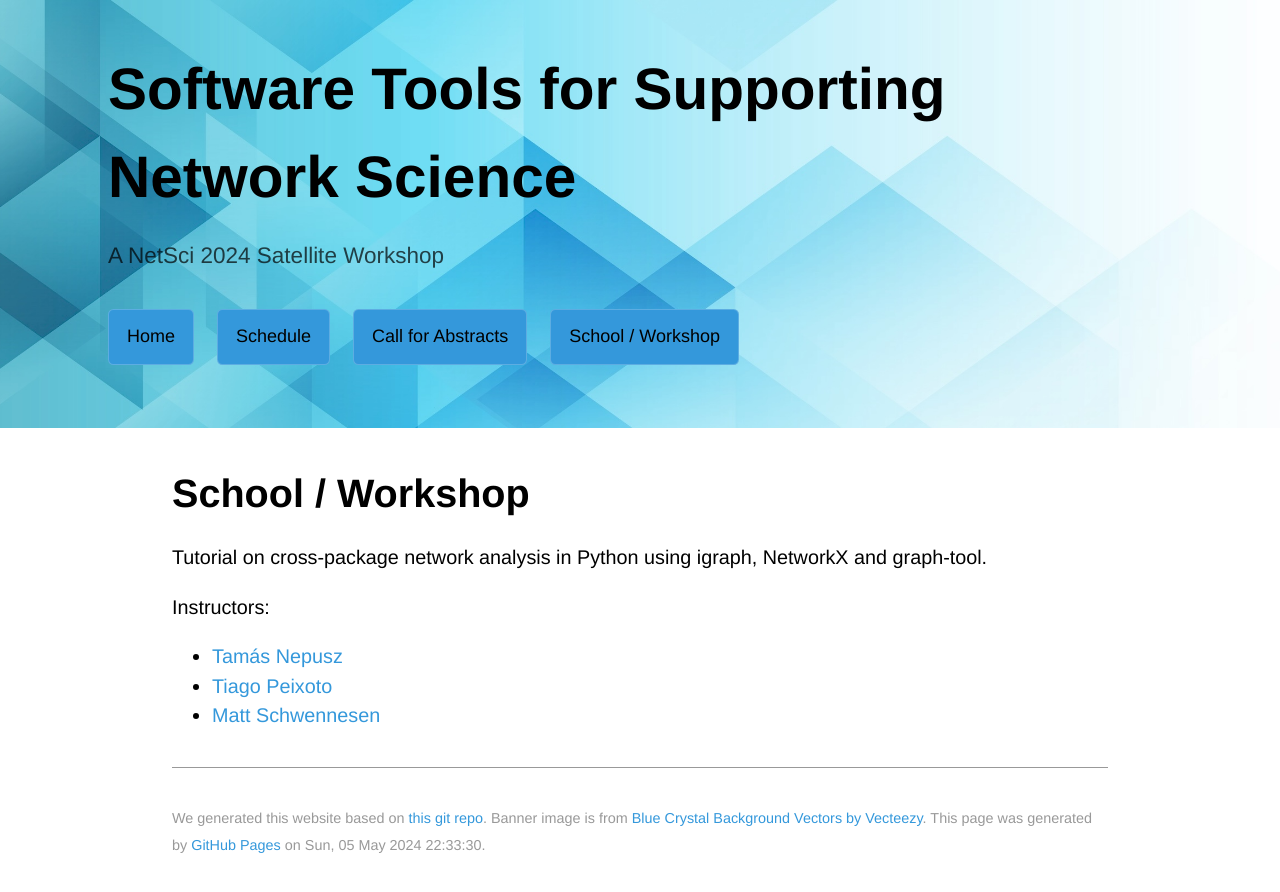
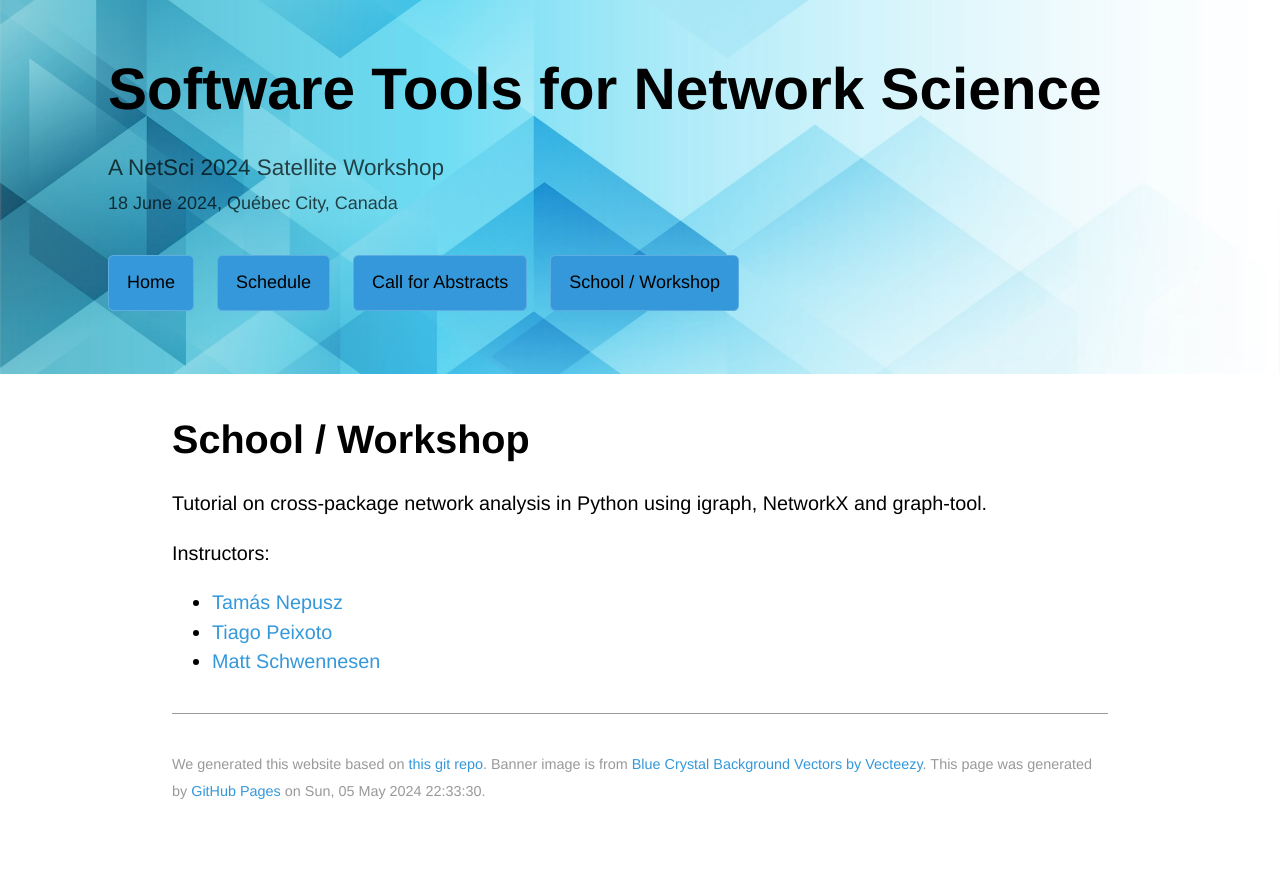
Before and after one commit to nas-col/netsci.nascol.net, a Jekyll site: the page built from school.md, in a window 1280 px wide. Shown: the top 892 px of the page. Built offline with Jekyll 4.4.1, drawn with Linux system fonts in a browser that asks for light colours; some web fonts are replaced; our own code applies the rules of GitHub Pages for plain Markdown files.

Commit message:
Site update

```diff
--- a/_config.yml
+++ b/_config.yml
@@ -1,5 +1,5 @@
-title: Software Tools for Supporting Network Science
-description: "A NetSci 2024 Satellite Workshop"
+title: Software Tools for Network Science
+description: "A NetSci 2024 Satellite Workshop<br><span style='font-size: 80%'>18 June 2024, Québec City, Canada</span>"
 
 timezone: Atlantic/Reykjavik
 
```
Also changed, not shown: index.md (+5 -5 lines).
